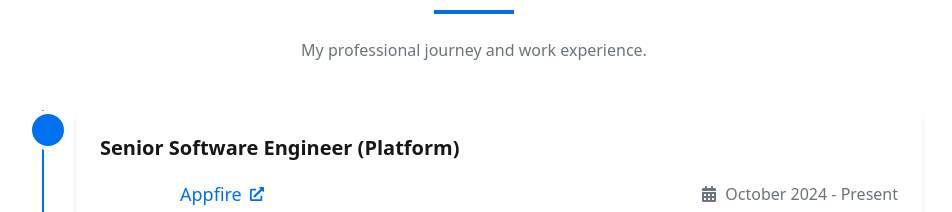
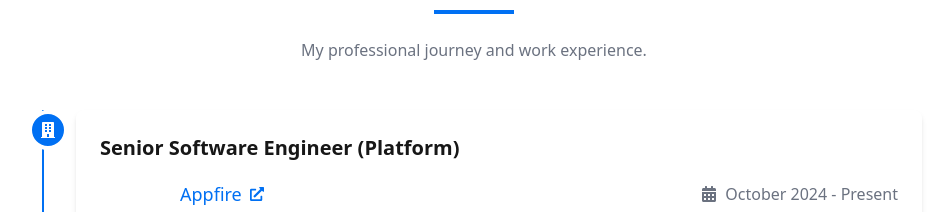
Before and after one commit to BhuveshDhiman/my-portfolio-v2, a Next.js app: page / in a window 1280 px wide. Shown: the part 2100-2312 px from the top of the page, without its empty margins (166-1118 px from the left). Built offline with nearby package versions, Linux system fonts and the light colour scheme.

Commit message:
fix: current job logo

```diff
--- a/src/components/sections/Experience.tsx
+++ b/src/components/sections/Experience.tsx
@@ -41,7 +41,6 @@ const Experience = () => {
       description: [
         'Leading the development of a product API SDK and contributing to cloud infrastructure initiatives to enhance developer productivity and streamline application deployment processes.',
       ],
-      icon: <FaCloud className="text-primary" />,
     },
     {
       title: 'Software Engineer (Platform)',
```
